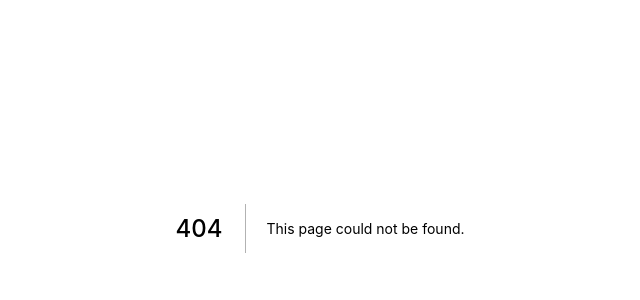
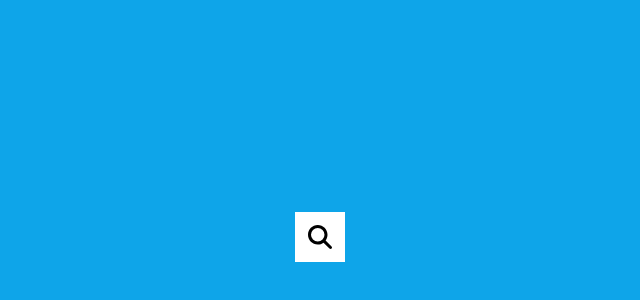
Before and after one commit to mldc18/50-projects-in-50-days, a Next.js app: page /hidden-search in a window 1280 px wide. Before the commit this address had no page. Shown: the part 172-472 px from the top of the page, without its empty margins (320-960 px from the left). Built offline with nearby package versions, Linux system fonts and the light colour scheme.

Commit message:
[PROJ-04] Created Hidden Search

```diff
--- a/package.json
+++ b/package.json
@@ -9,6 +9,9 @@
     "lint": "next lint"
   },
   "dependencies": {
+    "@fortawesome/fontawesome-svg-core": "^6.1.1",
+    "@fortawesome/free-solid-svg-icons": "^6.1.1",
+    "@fortawesome/react-fontawesome": "^0.1.18",
     "next": "12.1.6",
     "react": "18.2.0",
     "react-dom": "18.2.0",
--- /dev/null
+++ b/pages/hidden-search/index.js
@@ -0,0 +1,41 @@
+import { FontAwesomeIcon } from "@fortawesome/react-fontawesome";
+import { faMagnifyingGlass } from "@fortawesome/free-solid-svg-icons";
+import { useState } from "react";
+import styled from "styled-components";
+
+const Container = styled.div.attrs({
+  className: `
+    font-Rubik font-light flex h-screen items-center justify-center
+    m-auto text-2xl sm:text-3xl md:text-5xl w-full overflow-hidden bg-sky-500`,
+})``;
+
+const Button = styled.button.attrs({
+  className: `
+    bg-white border-0 text-[24px] cursor-pointer absolute top-0 left-0
+    md:top-[9px] transition-[transform] duration-300 ease-in focus:outline-none`,
+})``;
+
+const HiddenSearch = () => {
+  const [isInputOpen, setIsInputOpen] = useState(false);
+
+  function handleClickOpen() {
+    setIsInputOpen((prevState) => !prevState);
+  }
+
+  return (
+    <Container>
+      <div className={`search relative h-[50px] ${isInputOpen && "active"}`}>
+        <input
+          className="p-[15px] bg-white border-0 text-[18px] transition-[width] duration-300 ease-in"
+          type="text"
+          placeholder="Search..."
+        />
+        <Button onClick={handleClickOpen}>
+          <FontAwesomeIcon icon={faMagnifyingGlass} />
+        </Button>
+      </div>
+    </Container>
+  );
+};
+
+export default HiddenSearch;
--- a/pages/index.js
+++ b/pages/index.js
@@ -18,6 +18,9 @@ export default function Home() {
           <li>
             <Link href="/rotating-navigation">Rotating Navigation</Link>
           </li>
+          <li>
+            <Link href="/rotating-navigation">Hidden Search</Link>
+          </li>
         </ul>
       </div>
     </div>
--- a/styles/globals.css
+++ b/styles/globals.css
@@ -89,3 +89,23 @@ nav ul li + li + li {
   margin-left: 30px;
   transform: translateX(-200%);
 }
+
+/* Hidden Search */
+
+.search input {
+  width: 50px;
+  height: 50px;
+}
+
+.search button {
+  width: 50px;
+  height: 50px;
+}
+
+.search.active input {
+  width: 300px;
+}
+
+.search.active button {
+  transform: translateX(298px);
+}
```
Also changed, not shown: 1 other file (tests, documents, lock files or other folders).
